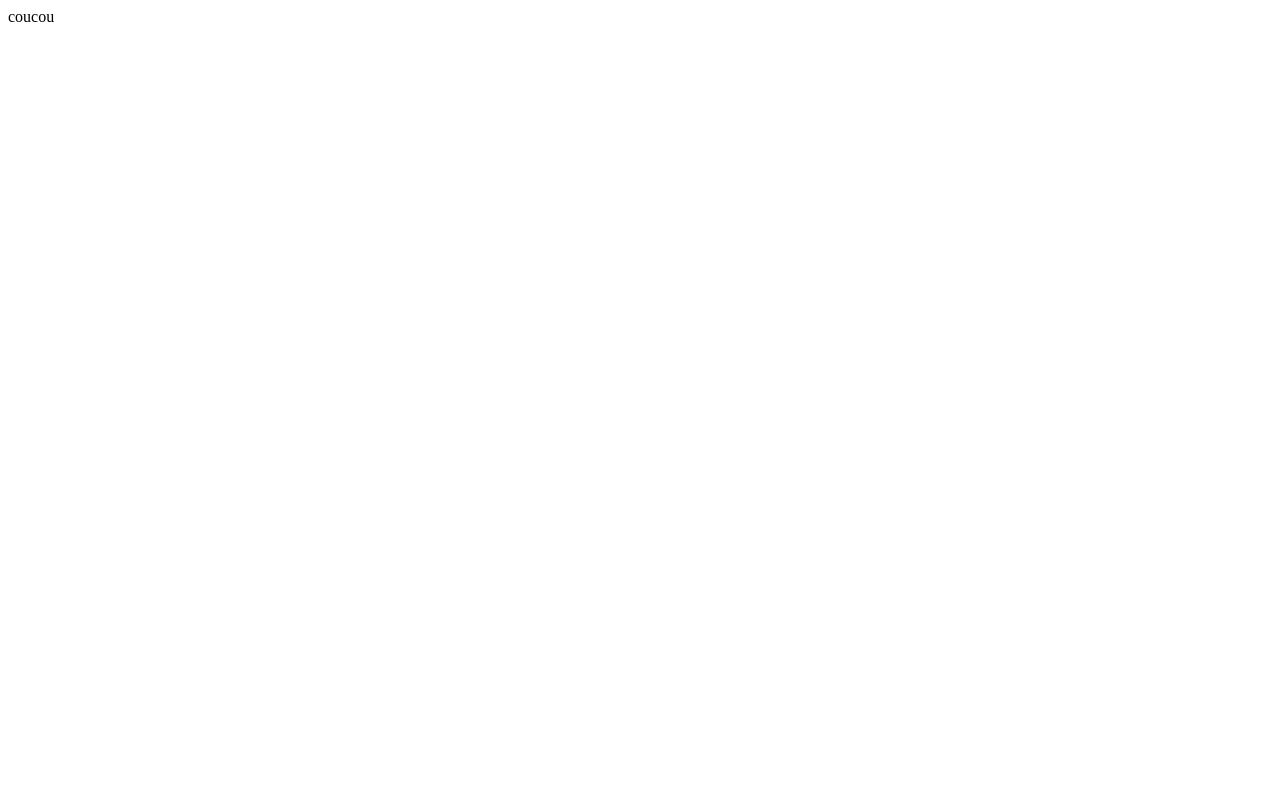
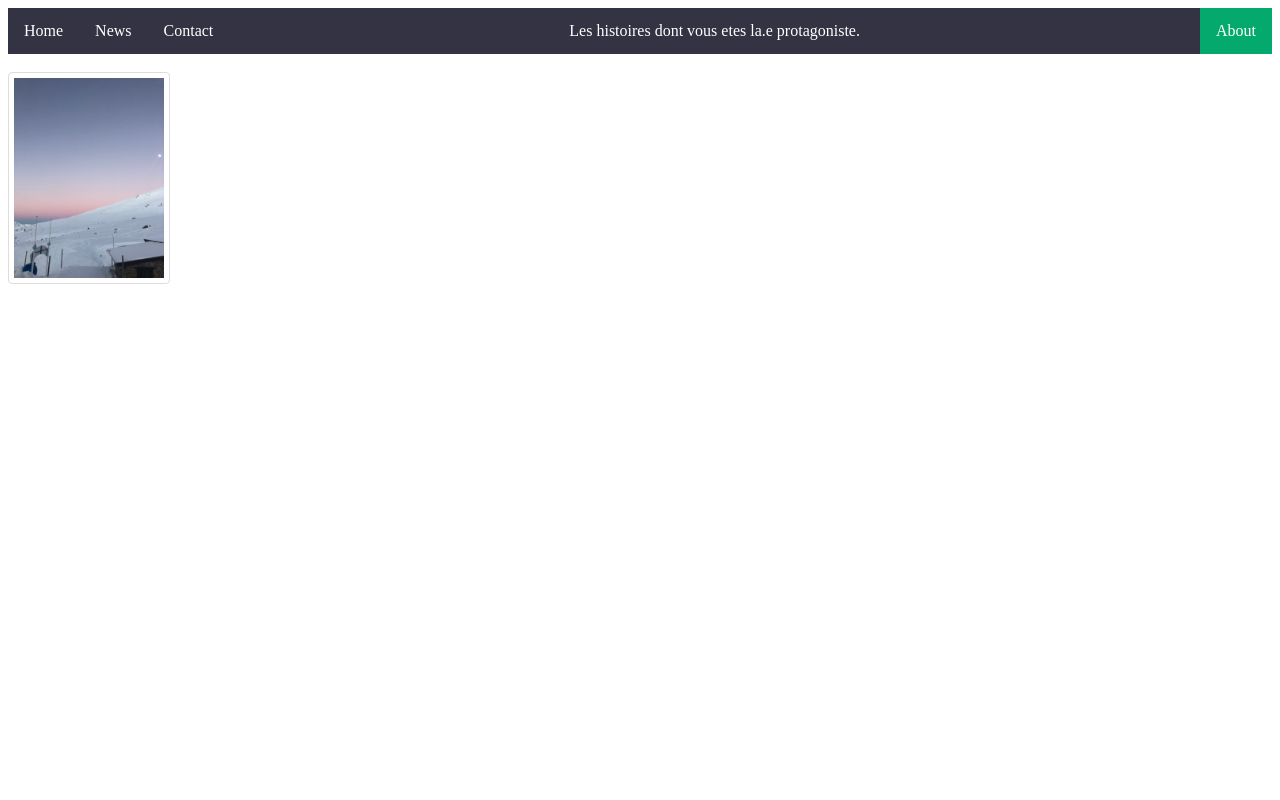
Before and after one commit to Thibaut-L/Projet-Communication-WEB, a PHP site: page / in a window 1280 px wide. Before the commit the page is almost empty. Run offline with PHP 8.4, Linux system fonts and the light colour scheme; some libraries are stand-ins or nearby versions.

Commit message:
Creation du header

```diff
--- a/Src/Index.php
+++ b/Src/Index.php
@@ -1 +1,17 @@
-<?php echo coucou; ?>
+<!DOCTYPE html>
+<html>
+
+<head>
+    <meta charset="utf-8">
+    <link href="style.css" rel="stylesheet">
+</head>
+
+<body>
+    <?php include "header.php"; ?>
+<br>
+
+    <a target="_blank" href="img_forest.jpg">
+    <img src="IMG_2611.jpeg" alt="image">
+    </a>
+</body>
+</html>
--- a/Src/header.php
+++ b/Src/header.php
@@ -0,0 +1,22 @@
+<!DOCTYPE html>
+<html>
+
+<head>
+    <meta charset="utf-8">
+    <link href="style.css" rel="stylesheet">
+</head>
+
+<body>
+
+<ul>
+  <li><a href="#home">Home</a></li>
+  <li><a href="#news">News</a></li>
+  <li><a href="#contact">Contact</a></li>
+  <li style="float:right"><a class="active" href="#about">About</a></li>
+  <li style="float:none"><a href="#about">Les histoires dont vous etes la.e protagoniste.</a></li>
+
+</ul>
+
+
+</body>
+</html>
--- /dev/null
+++ b/Src/style.css
@@ -0,0 +1,44 @@
+ul {
+    list-style-type: none;
+    margin: 0;
+    padding: 0;
+    overflow: hidden;
+    background-color: #334;
+  }
+
+  li {
+    float: left;
+  }
+
+  li a {
+    display: block;
+    color: white;
+    text-align: center;
+    padding: 14px 16px;
+    text-decoration: none;
+  }
+
+  li a:hover:not(.active) {
+    background-color: #111;
+  }
+
+  p {
+    text-align: center;
+  }
+
+  .active {
+    background-color: #04AA6D;
+  }
+
+
+img {
+    border: 1px solid #ddd; /* Gray border */
+    border-radius: 4px;  /* Rounded border */
+    padding: 5px; /* Some padding */
+    width: 150px; /* Set a small width */
+  }
+
+/* Add a hover effect (blue shadow) */
+img:hover {
+    box-shadow: 0 0 2px 1px rgba(0, 140, 186, 0.5);
+  }
```
Also changed, not shown: Src/IMG_2611.jpeg (added).
